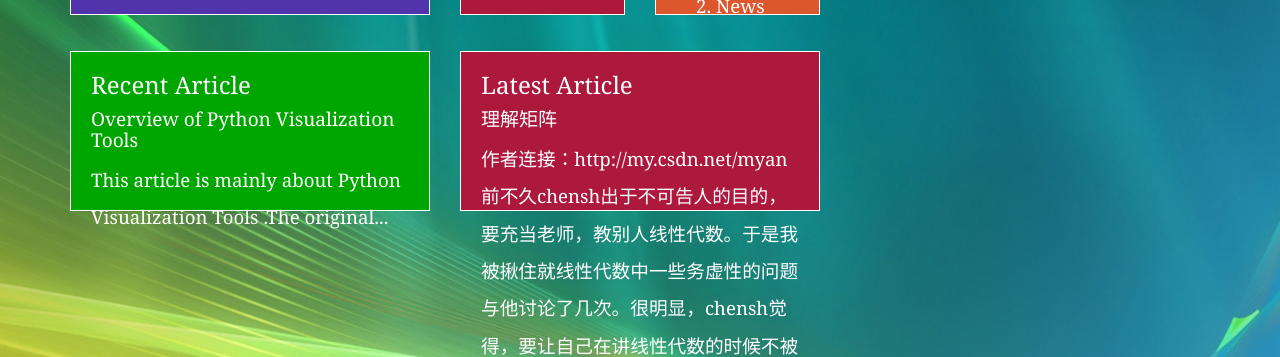
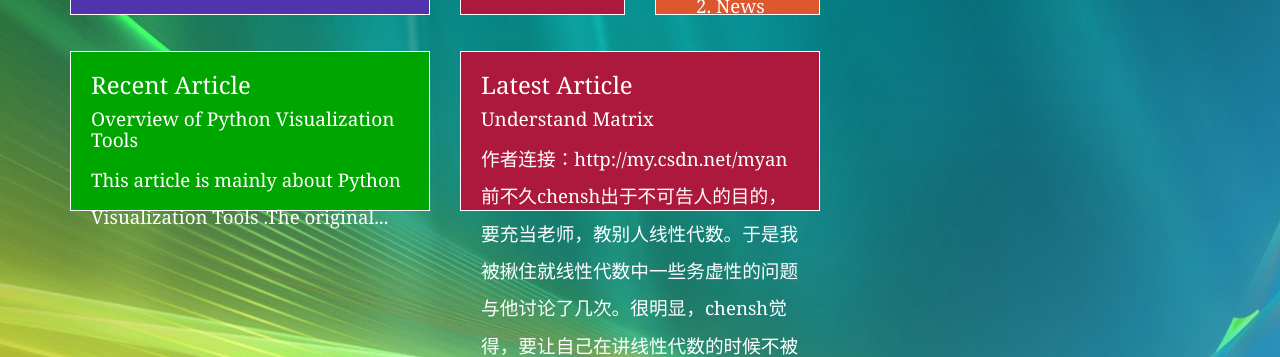
Before and after one commit to bearshng/xiongfuli, a Jekyll site: the page built from index.html, in a window 1280 px wide and 900 px high. Shown: the part 294-651 px from the top of the window. Built offline with Jekyll 4.4.1, drawn with Linux system fonts in a browser that asks for light colours.

Commit message:
change title of blog

```diff
--- a/_posts/2015-4-21-matrix.md
+++ b/_posts/2015-4-21-matrix.md
@@ -1,6 +1,6 @@
 ---
 layout: post
-title:  理解矩阵
+title:  Understand Matrix
 date:   2015-4-21 14:53
 categories: Mathmatics
 tags: Matrix
```
